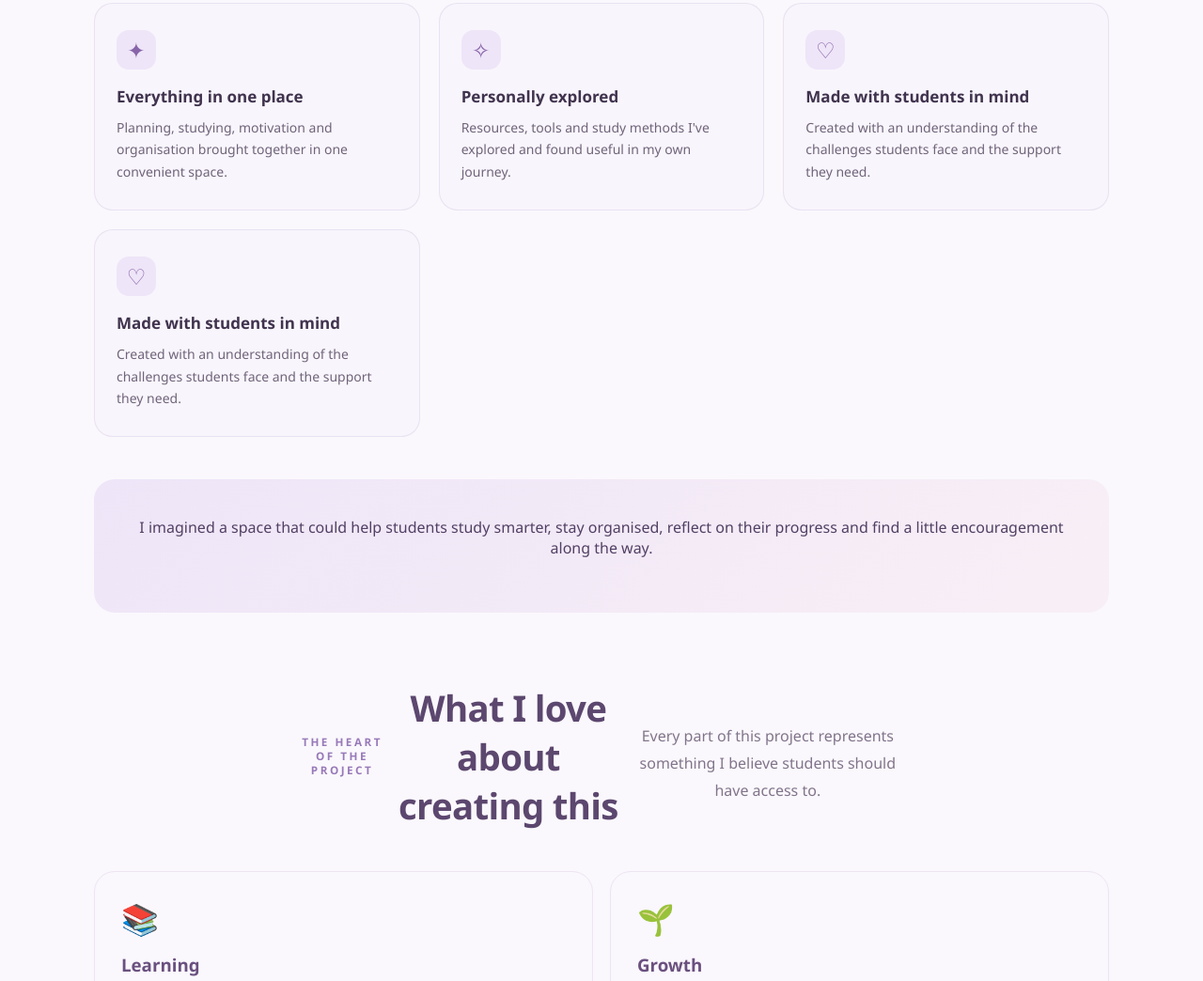
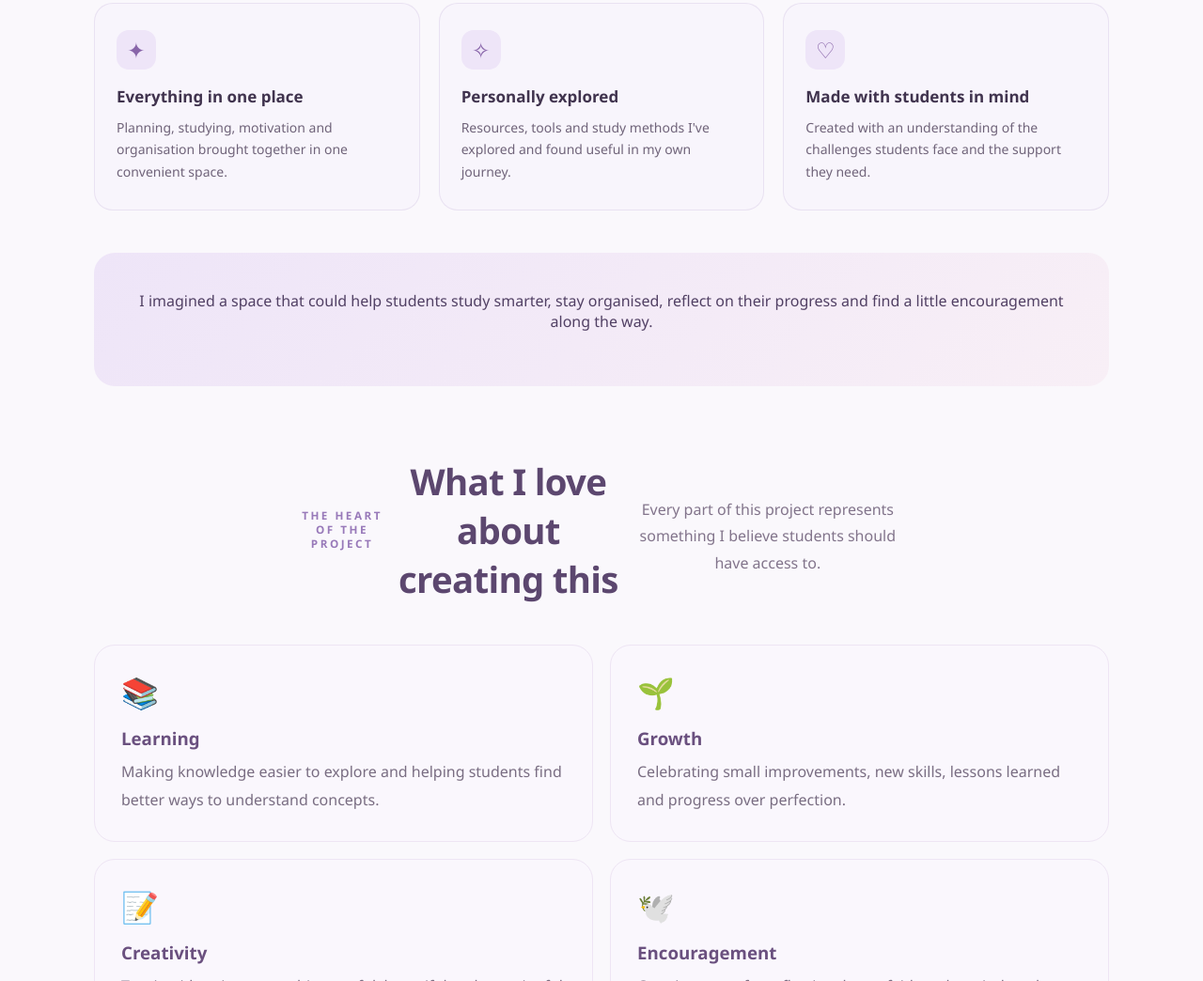
Before and after one commit to abigaelimani-coder/Student.Hub, a plain HTML site: page backup/about.html in a window 1280 px wide. Shown: the part 2259-3303 px from the top of the page at 94% size. Drawn offline with Linux system fonts and the light colour scheme.

```diff
--- a/backup/about.html
+++ b/backup/about.html
@@ -187,14 +187,6 @@
                 students face and the support they need.
             </p>
         </article>
-        <article class="hub-feature-card">
-            <span class="feature-icon">♡</span>
-            <h3>Made with students in mind</h3>
-            <p>
-                Created with an understanding of the challenges
-                students face and the support they need.
-            </p>
-        </article>
 
     </div>
     </div>
```
